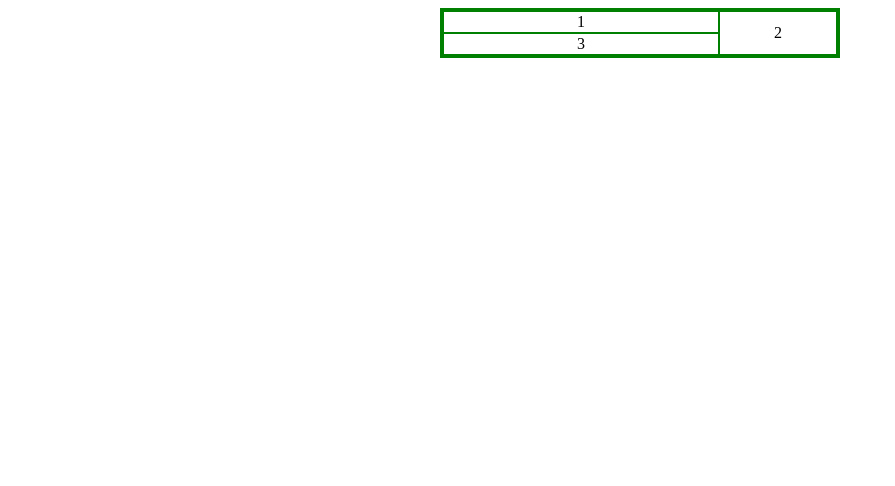
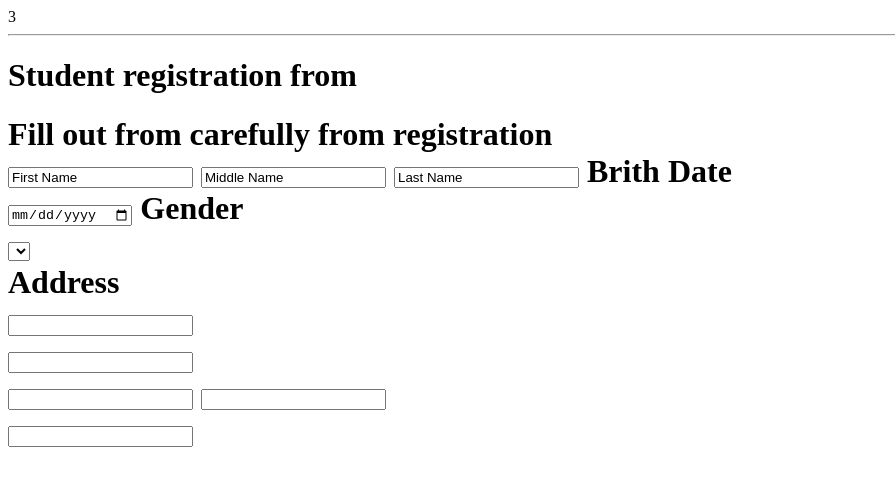
Before and after one commit to MironMariana/ppw2020, a plain HTML site: page Exemple/ex1/ta/tabela/index.html in a window 1280 px wide. Shown: the whole page, without its empty margins (0-895 px from the left). Drawn offline with Linux system fonts and the light colour scheme.

Commit message:
student name

```diff
--- a/Exemple/ex1/ta/tabela/index.html
+++ b/Exemple/ex1/ta/tabela/index.html
@@ -3,18 +3,35 @@
 <head>
     <meta charset="UTF-8">
     <meta name="viewport" content="width=device-width, initial-scale=1.0">
-    <title>Isarcinarea 2</title>
+    <title>Isarcinarea 3</title>
 </head>
 <body>
-
-    <table border="3" width="400px" align="center" cellspacing="0" bordercolor="green">
-     <tr>
-       <td align="center">1</td>
-       <td align="center" width="30%"rowspan="2">2</td>
-      <tr>
-        <td align="center">3</td>
-
-    </table>
+    <tr>
+    <tr align="center">
+     <td>3</td>
+    </tr>
+    <table>
+     <hr>
+     <h1>Student registration from<h1>
+         <span color="green">Fill out from carefully from registration</span>
+         <form action="get">
+     <input type="text" value="First Name">
+     <input type="text" value="Middle Name">
+      <input type="text" value="Last Name">
+      <span>Brith Date</span><br>
+       <input type="date">
+       <span>Gender</span><br>
+       <select name="" id="">
+      <option value="Male"></option>
+       <option value="Female"></option>
+       </select> <br>
+       <span>Address</span><br>
+       <input type="text"> <br>
+       <input type="text"><br>
+       <input type="text">
+       <input type="text"><br>
+       <input type="text">
+    </form>
 
 </body>
 </html>
```
